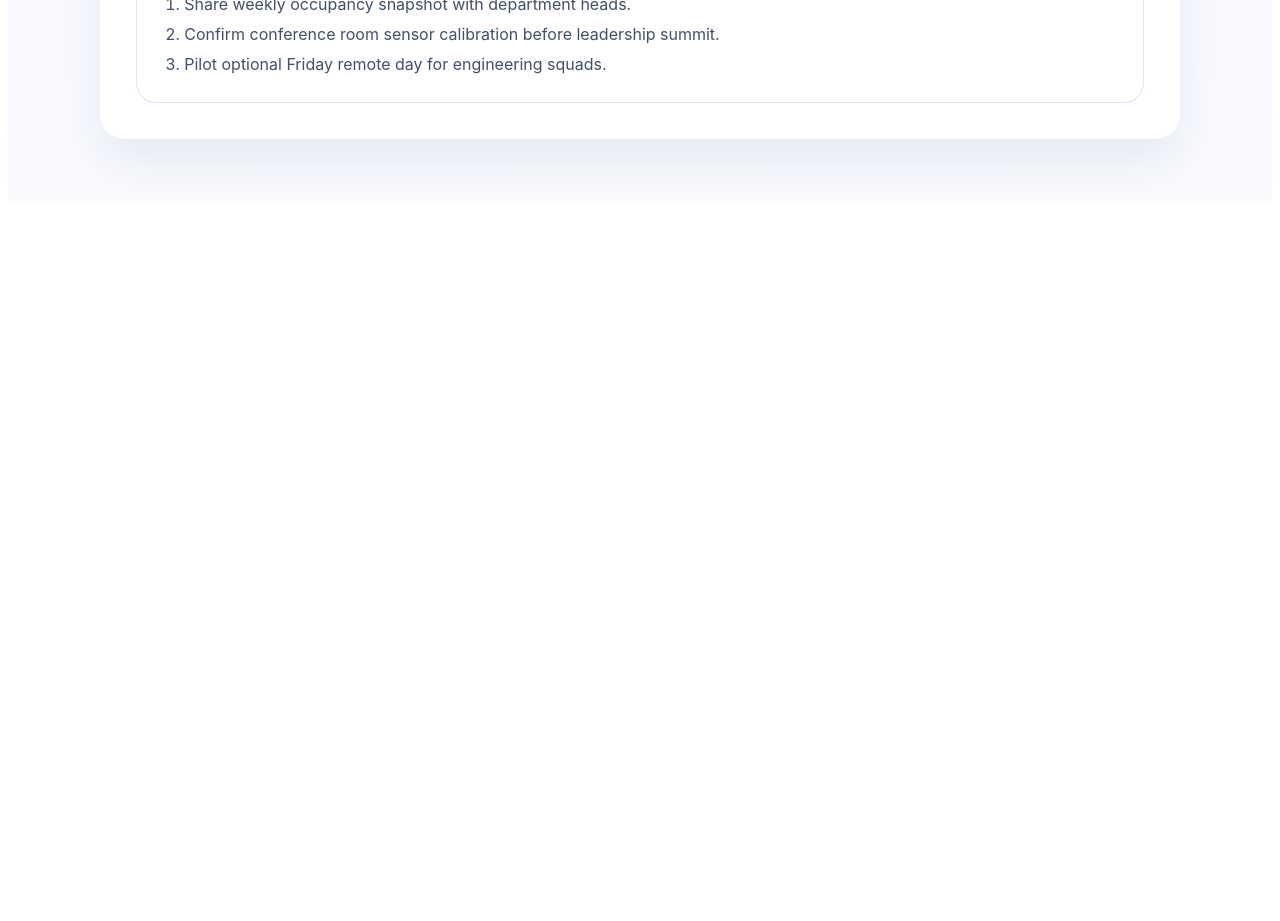
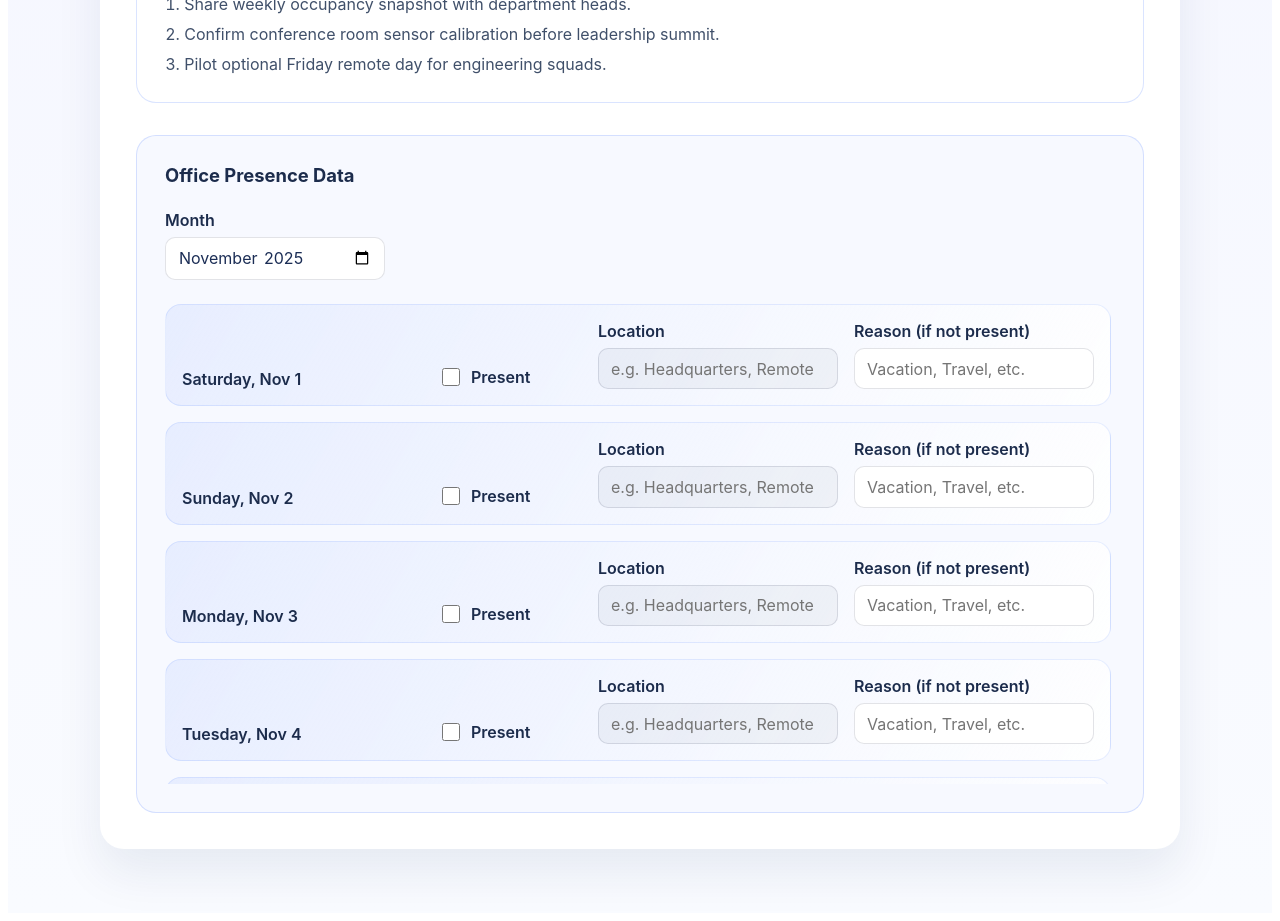
Before and after one commit to manojramoo/amt-compliance-report, an Angular app: page / in a window 1280 px wide. Shown: the part 960-1881 px from the top of the page. Before the commit the page ends 1171 px from the top, so only its background shows below. Built offline with nearby package versions, Linux system fonts and the light colour scheme.

Commit message:
Add reactive office presence form to return to office tab

```diff
--- a/src/app/dashboard-tabs/dashboard-tabs.component.html
+++ b/src/app/dashboard-tabs/dashboard-tabs.component.html
@@ -63,6 +63,77 @@
           <li *ngFor="let action of content.actions">{{ action }}</li>
         </ol>
       </div>
+
+      <section *ngIf="activeTab() === 'return-to-office'" class="presence-form">
+        <h3>Office Presence Data</h3>
+        <form [formGroup]="officePresenceForm" class="presence-form__body" novalidate>
+          <div class="presence-form__month">
+            <label for="presence-month">Month</label>
+            <input
+              id="presence-month"
+              type="month"
+              formControlName="month"
+              (change)="onMonthChange()"
+            />
+          </div>
+
+          <div formArrayName="days" class="presence-form__days">
+            <div
+              class="presence-form__day"
+              *ngFor="
+                let dayGroup of officePresenceDays.controls;
+                let i = index;
+                trackBy: trackPresenceByDate
+              "
+              [formGroupName]="i"
+            >
+              <div class="presence-form__date">
+                {{ dayGroup.get('date')?.value | date: 'EEEE, MMM d' }}
+              </div>
+
+              <label class="presence-form__toggle">
+                <input type="checkbox" formControlName="present" (change)="onPresenceToggle(i)" />
+                Present
+              </label>
+
+              <div class="presence-form__field">
+                <label [attr.for]="'presence-location-' + i">Location</label>
+                <input
+                  [id]="'presence-location-' + i"
+                  type="text"
+                  formControlName="location"
+                  placeholder="e.g. Headquarters, Remote"
+                />
+                <p
+                  class="presence-form__error"
+                  *ngIf="
+                    dayGroup.get('location')?.hasError('required') &&
+                    dayGroup.get('location')?.touched
+                  "
+                >
+                  Location is required when marked present.
+                </p>
+              </div>
+
+              <div class="presence-form__field">
+                <label [attr.for]="'presence-reason-' + i">Reason (if not present)</label>
+                <input
+                  [id]="'presence-reason-' + i"
+                  type="text"
+                  formControlName="reason"
+                  placeholder="Vacation, Travel, etc."
+                />
+                <p
+                  class="presence-form__error"
+                  *ngIf="dayGroup.get('reason')?.hasError('required') && dayGroup.get('reason')?.touched"
+                >
+                  Reason is required when marked absent.
+                </p>
+              </div>
+            </div>
+          </div>
+        </form>
+      </section>
     </ng-container>
   </section>
 </div>
--- a/src/app/dashboard-tabs/dashboard-tabs.component.ts
+++ b/src/app/dashboard-tabs/dashboard-tabs.component.ts
@@ -1,5 +1,6 @@
 import { CommonModule } from '@angular/common';
-import { Component, signal } from '@angular/core';
+import { Component, inject, signal } from '@angular/core';
+import { FormArray, FormBuilder, FormGroup, ReactiveFormsModule, Validators } from '@angular/forms';
 
 type TabIdentifier = 'return-to-office' | 'leave-plans' | 'time-sheet-defaulter';
 
@@ -26,16 +27,25 @@ interface TabContent {
 @Component({
   selector: 'app-dashboard-tabs',
   standalone: true,
-  imports: [CommonModule],
+  imports: [CommonModule, ReactiveFormsModule],
   templateUrl: './dashboard-tabs.component.html',
   styleUrl: './dashboard-tabs.component.css'
 })
 export class DashboardTabsComponent {
+  private readonly formBuilder = inject(FormBuilder);
+
   readonly tabs: { id: TabIdentifier; label: string }[] = [
     { id: 'return-to-office', label: 'Return to Office' },
     { id: 'leave-plans', label: 'Leave Plans' },
     { id: 'time-sheet-defaulter', label: 'Time Sheet Defaulter' }
   ];
+
+  readonly officePresenceForm = this.formBuilder.group({
+    month: this.formBuilder.control(this.formatMonth(new Date()), {
+      validators: Validators.required
+    }),
+    days: this.formBuilder.array([])
+  });
 
   readonly tabContent: Record<TabIdentifier, TabContent> = {
     'return-to-office': {
@@ -134,6 +144,13 @@ export class DashboardTabsComponent {
 
   protected readonly activeTab = signal<TabIdentifier>(this.tabs[0].id);
 
+  constructor() {
+    const currentMonth = this.officePresenceForm.get('month')?.value;
+    if (typeof currentMonth === 'string') {
+      this.populateDaysForMonth(currentMonth);
+    }
+  }
+
   protected setActiveTab(tabId: TabIdentifier): void {
     this.activeTab.set(tabId);
   }
@@ -141,4 +158,102 @@ export class DashboardTabsComponent {
   protected trackTabsById(_: number, tab: { id: TabIdentifier }): TabIdentifier {
     return tab.id;
   }
+
+  protected get officePresenceDays(): FormArray<FormGroup> {
+    return this.officePresenceForm.get('days') as FormArray<FormGroup>;
+  }
+
+  protected onMonthChange(): void {
+    const monthValue = this.officePresenceForm.get('month')?.value;
+    if (typeof monthValue === 'string') {
+      this.populateDaysForMonth(monthValue);
+    } else {
+      this.clearOfficePresenceDays();
+    }
+  }
+
+  protected onPresenceToggle(dayIndex: number): void {
+    const dayGroup = this.officePresenceDays.at(dayIndex) as FormGroup | null;
+    if (dayGroup) {
+      this.updateDayValidators(dayGroup);
+    }
+  }
+
+  protected trackPresenceByDate(_: number, control: FormGroup): string {
+    const dateValue = control.get('date')?.value;
+    if (dateValue instanceof Date) {
+      return dateValue.toISOString();
+    }
+    if (typeof dateValue === 'string') {
+      return dateValue;
+    }
+    return `${_}`;
+  }
+
+  private populateDaysForMonth(monthValue: string): void {
+    this.clearOfficePresenceDays();
+    const [yearString, monthString] = monthValue.split('-');
+    const year = Number(yearString);
+    const month = Number(monthString);
+
+    if (!Number.isFinite(year) || !Number.isFinite(month) || month < 1 || month > 12) {
+      return;
+    }
+
+    const daysInMonth = new Date(year, month, 0).getDate();
+    for (let day = 1; day <= daysInMonth; day += 1) {
+      const date = new Date(year, month - 1, day);
+      const dayGroup = this.createDayGroup(date);
+      this.officePresenceDays.push(dayGroup);
+      this.updateDayValidators(dayGroup);
+    }
+  }
+
+  private createDayGroup(date: Date): FormGroup {
+    return this.formBuilder.group({
+      date: this.formBuilder.control(date.toISOString()),
+      present: this.formBuilder.control(false),
+      location: this.formBuilder.control({ value: '', disabled: true }),
+      reason: this.formBuilder.control('', { validators: Validators.required })
+    });
+  }
+
+  private updateDayValidators(dayGroup: FormGroup): void {
+    const presentControl = dayGroup.get('present');
+    const locationControl = dayGroup.get('location');
+    const reasonControl = dayGroup.get('reason');
+    const isPresent = presentControl?.value === true;
+
+    if (isPresent) {
+      locationControl?.enable({ emitEvent: false });
+      locationControl?.setValidators(Validators.required);
+      locationControl?.updateValueAndValidity({ emitEvent: false });
+
+      reasonControl?.setValue('', { emitEvent: false });
+      reasonControl?.clearValidators();
+      reasonControl?.disable({ emitEvent: false });
+      reasonControl?.updateValueAndValidity({ emitEvent: false });
+    } else {
+      reasonControl?.enable({ emitEvent: false });
+      reasonControl?.setValidators(Validators.required);
+      reasonControl?.updateValueAndValidity({ emitEvent: false });
+
+      locationControl?.setValue('', { emitEvent: false });
+      locationControl?.clearValidators();
+      locationControl?.disable({ emitEvent: false });
+      locationControl?.updateValueAndValidity({ emitEvent: false });
+    }
+  }
+
+  private clearOfficePresenceDays(): void {
+    const daysArray = this.officePresenceDays;
+    while (daysArray.length > 0) {
+      daysArray.removeAt(daysArray.length - 1);
+    }
+  }
+
+  private formatMonth(date: Date): string {
+    const month = (date.getMonth() + 1).toString().padStart(2, '0');
+    return `${date.getFullYear()}-${month}`;
+  }
 }
--- a/src/styles.css
+++ b/src/styles.css
@@ -1 +1,113 @@
 /* You can add global styles to this file, and also import other style files */
+
+.presence-form {
+  display: flex;
+  flex-direction: column;
+  gap: 1.5rem;
+  padding: 1.75rem;
+  border-radius: 20px;
+  border: 1px solid rgba(52, 108, 255, 0.18);
+  background: rgba(52, 108, 255, 0.04);
+}
+
+.presence-form h3 {
+  margin: 0;
+  font-size: 1.15rem;
+  color: #1c2c4c;
+}
+
+.presence-form__body {
+  display: flex;
+  flex-direction: column;
+  gap: 1.5rem;
+}
+
+.presence-form__month {
+  display: flex;
+  flex-direction: column;
+  gap: 0.45rem;
+  max-width: 220px;
+}
+
+.presence-form__month label,
+.presence-form__field label {
+  font-weight: 600;
+  color: #1c2c4c;
+}
+
+.presence-form__month input,
+.presence-form__field input {
+  border-radius: 10px;
+  border: 1px solid rgba(16, 28, 58, 0.12);
+  padding: 0.6rem 0.75rem;
+  font: inherit;
+  color: #1b2d55;
+  background-color: #fff;
+}
+
+.presence-form__month input:focus,
+.presence-form__field input:focus {
+  outline: 2px solid rgba(52, 108, 255, 0.35);
+  outline-offset: 1px;
+}
+
+.presence-form__days {
+  display: flex;
+  flex-direction: column;
+  gap: 1rem;
+  max-height: 480px;
+  overflow-y: auto;
+  padding-right: 0.25rem;
+}
+
+.presence-form__day {
+  display: grid;
+  grid-template-columns: minmax(160px, 1fr) minmax(140px, 0.6fr) repeat(2, minmax(200px, 1fr));
+  gap: 1rem;
+  align-items: end;
+  padding: 1rem;
+  border-radius: 16px;
+  background: linear-gradient(120deg, rgba(52, 108, 255, 0.08), rgba(255, 255, 255, 0.9));
+  border: 1px solid rgba(52, 108, 255, 0.12);
+}
+
+.presence-form__date {
+  font-weight: 600;
+  color: #1c2c4c;
+}
+
+.presence-form__toggle {
+  display: flex;
+  align-items: center;
+  gap: 0.5rem;
+  font-weight: 600;
+  color: #1c2c4c;
+}
+
+.presence-form__toggle input {
+  width: 18px;
+  height: 18px;
+}
+
+.presence-form__field {
+  display: flex;
+  flex-direction: column;
+  gap: 0.45rem;
+}
+
+.presence-form__field input:disabled {
+  background-color: rgba(16, 28, 58, 0.04);
+  color: #6c7a92;
+}
+
+.presence-form__error {
+  margin: 0;
+  font-size: 0.85rem;
+  color: #b43d3d;
+}
+
+@media (max-width: 720px) {
+  .presence-form__day {
+    grid-template-columns: 1fr;
+  }
+}
```
